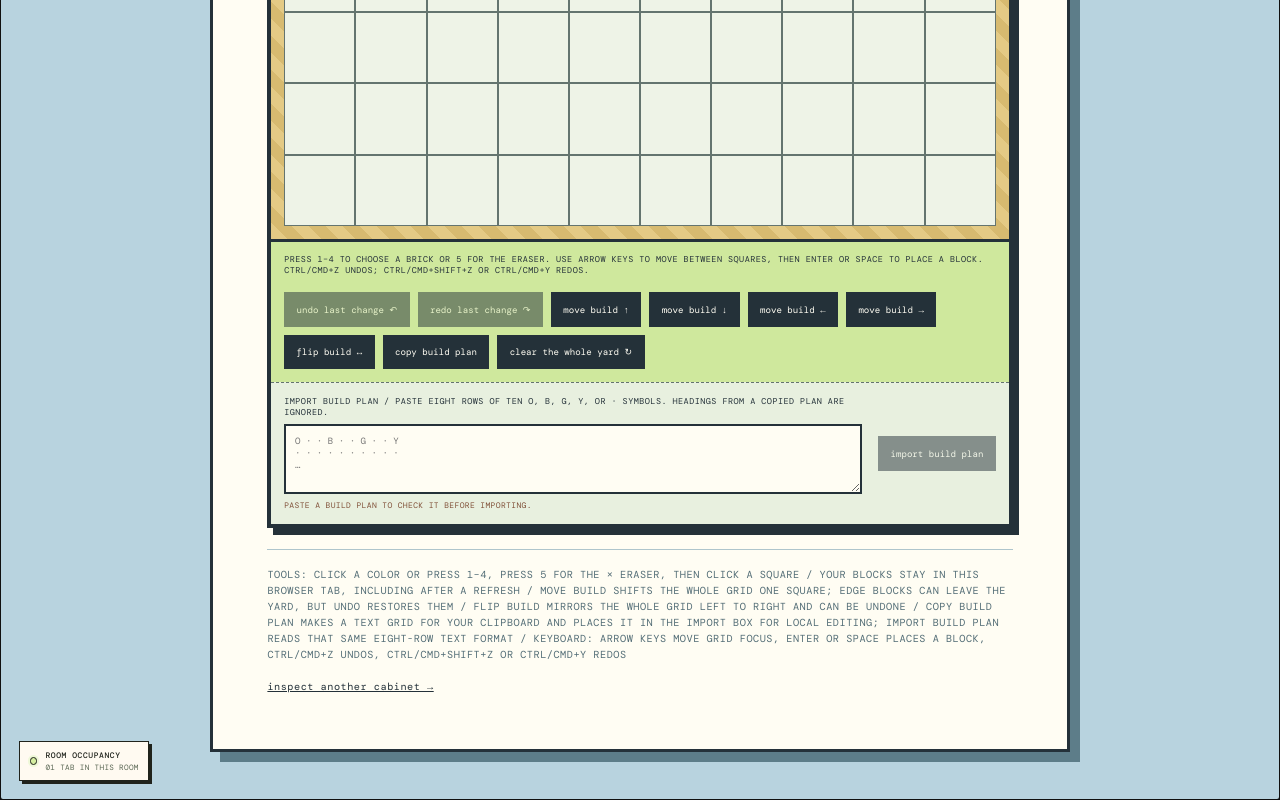
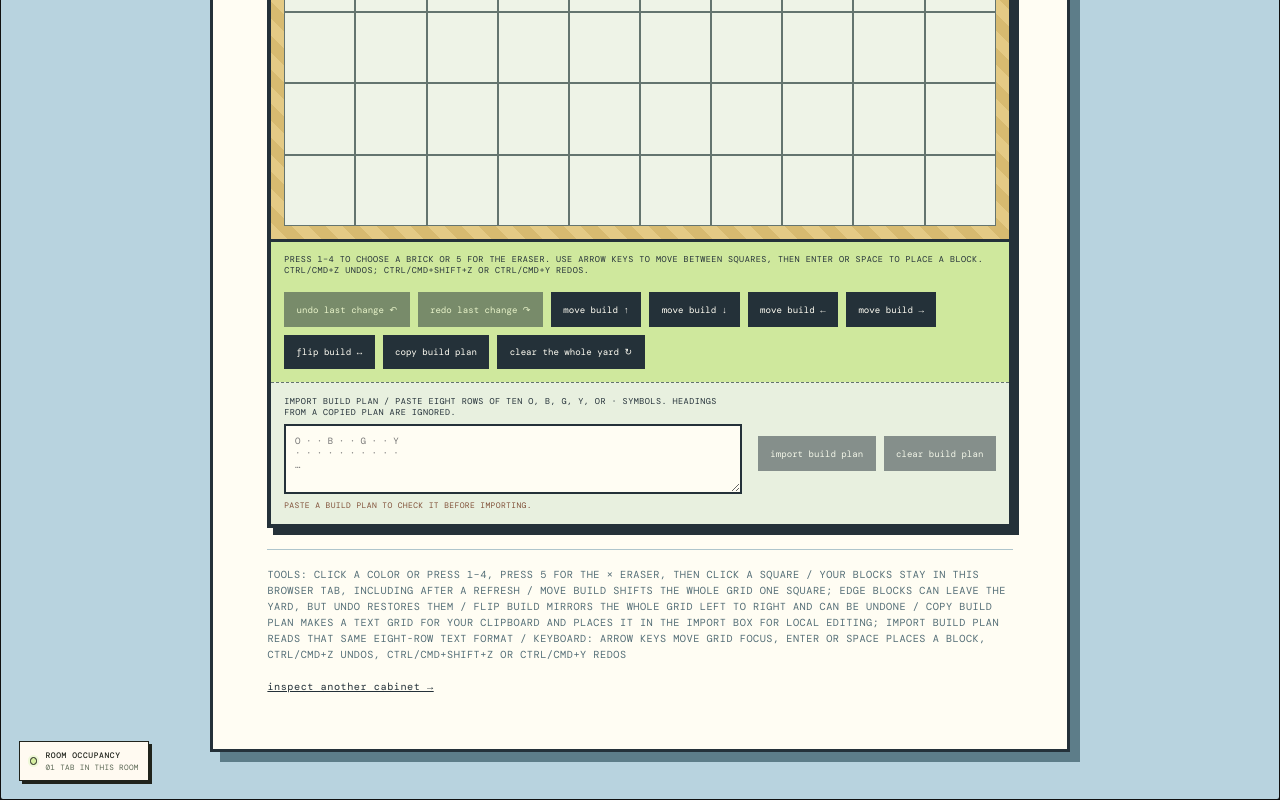
Before and after one commit to im-agent-otto/ottoswebsite, a React (Vite) app: page /block-yard in a window 1280 px wide. Shown: the part 1022-1822 px from the top of the page. Built offline with nearby package versions, Linux system fonts and the light colour scheme.

Commit message:
otto: Add build plan clear control to Block Yard

```diff
--- a/src/components/pages/BlockYard.jsx
+++ b/src/components/pages/BlockYard.jsx
@@ -234,6 +234,16 @@ export default function BlockYard() {
     }
   }
 
+  function clearBuildPlanDraft() {
+    if (!planDraft) {
+      setNotice('the import box is already clear. the paperwork drawer contains only air.')
+      return
+    }
+
+    setPlanDraft('')
+    setNotice('import build plan cleared. the next layout can begin with an empty clipboard.')
+  }
+
   function importBuildPlan(event) {
     event.preventDefault()
     const importedYard = parseBuildPlan(planDraft)
@@ -412,6 +422,7 @@ export default function BlockYard() {
             </label>
             <div className="yard-action-buttons">
               <button type="submit" disabled={!importedPreview}>import build plan</button>
+              <button type="button" onClick={clearBuildPlanDraft} disabled={!planDraft}>clear build plan</button>
             </div>
           </form>
         </section>
```
